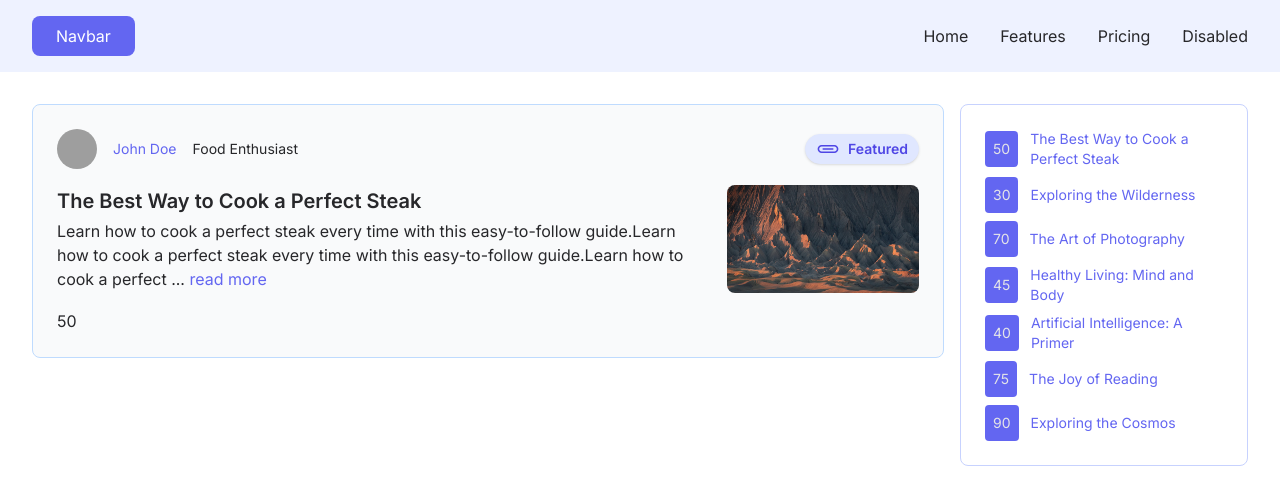
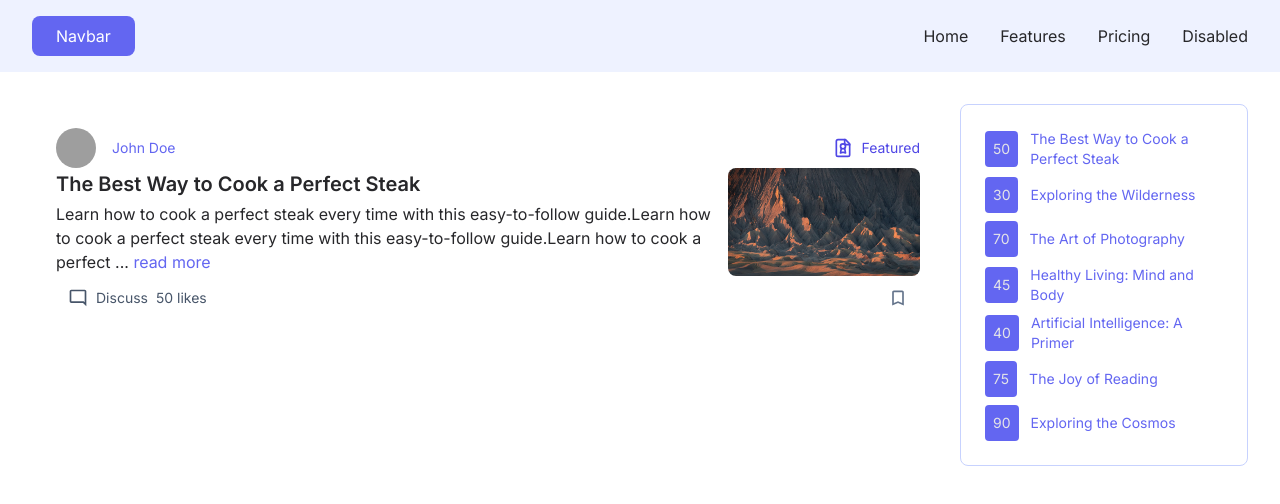
Before and after one commit to imbhaskarn/devboss-ui, a Next.js app: page /home in a window 1280 px wide. Shown: the top 504 px of the page. Built offline with nearby package versions, Linux system fonts and the light colour scheme; grey boxes are pictures that could not be loaded.

Commit message:
article design done

```diff
--- a/components/home/CoverStory.tsx
+++ b/components/home/CoverStory.tsx
@@ -4,6 +4,8 @@ import Image from "next/image";
 import { StarFilledIcon, BadgeIcon } from "@radix-ui/react-icons";
 import { Badge } from "@/components/ui/badge";
 import { Avatar, AvatarFallback, AvatarImage } from "@radix-ui/react-avatar";
+import { LuFileBadge2 } from "react-icons/lu";
+import { MdOutlineModeComment, MdOutlineBookmarkBorder } from "react-icons/md";
 
 const article: any = {
   title: "The Best Way to Cook a Perfect Steak",
@@ -30,8 +32,8 @@ const article: any = {
 export default function Article() {
   return (
     <>
-      <article className="bg-gray-50 w-full rounded-lg border-blue-200 border  p-6 lg:max-w">
-        <div className="flex justify-center items-center flex-col gap-4">
+      <article className="w-full  p-6 border-indigo-100  border-b-2 lg:border-none lg:max-w">
+        <div className="flex justify-center items-center flex-col">
           <div className="w-full flex justify-between items-center rounded-lg">
             <div className="flex justify-center items-center">
               <div className="pr-4">
@@ -55,25 +57,24 @@ export default function Article() {
                     {article.author.name}
                   </Link>
                 </h2>
-                <p className="px-4">{article.author.role}</p>
               </div>
             </div>
             <div className="flex justify-center items-center gap-2">
-              <Badge className="text-sm rounded-full border border-indigo-100 text-indigo-600 bg-indigo-100 hover:bg-indigo-100">
-                <BadgeIcon width={24} height={24} />{" "}
-                <p className="pl-2"> Featured </p>
-              </Badge>
+              <div className="text-sm flex justify-center items-center text-indigo-600">
+                <LuFileBadge2 size={20} />{" "}
+                <p className="hidden pl-2 sm:block"> Featured </p>
+              </div>
             </div>
           </div>
-          <div>
-            <div className="flex justify-start gap-4">
+          <div className="borer rounded-lg border-indigo-200">
+            <div className="flex gap-2 flex-col sm:flex-row sm:justify-start sm:items-center">
               <div className="flex flex-col items-start justify-center">
                 <div>
-                  <h1 className="text-xl mb-1 font-semibold text-left">
+                  <h1 className="test-base sm:text-xl mb-1 font-semibold text-left">
                     {article.title}
                   </h1>
                 </div>
-                <div className="text-left block">
+                <div className="text-left hidden sm:block">
                   <p>
                     {article.description.slice(0, 180) + "..."}
                     <Link
@@ -114,9 +115,32 @@ export default function Article() {
           </div>
 
           <div className="w-full flex justify-start items-center">
-            <div> {article.likes} </div>
-            <div></div>
-            <div></div>
+            <section className="flex w-full flex-col gap-5">
+              <div className="p-3 flex flex-row items-center justify-between text-slate-600 dark:text-slate-300 text-sm ">
+                <div className="flex flex-row items-center justify-start gap-2">
+                  <Link href="/discussions/post/660e8c6f382d9a32cf9928bb?source=discuss_feed_card_button">
+                    <div className="flex gap-2 justify-center items-center">
+                      <MdOutlineModeComment size={20} />
+                      <span className="css-m0svy7">Discuss</span>
+                    </div>
+                  </Link>
+                  <span className="flex justify-center items-center">
+                    <p className="text-nowrap"> {article.likes} likes </p>
+                  </span>
+                </div>
+                <div className="w-full flex-row items-center justify-end flex gap-1">
+                  <button
+                    className="bookmark-button"
+                    aria-label="Bookmark post"
+                    data-state="closed"
+                  >
+                    <span className="text-slate-500 dark:text-slate-400 group-hover:text-blue-600">
+                      <MdOutlineBookmarkBorder size={20} />
+                    </span>
+                  </button>
+                </div>
+              </div>
+            </section>
           </div>
         </div>
       </article>
--- a/package.json
+++ b/package.json
@@ -16,6 +16,7 @@
     "next": "14.1.4",
     "react": "^18",
     "react-dom": "^18",
+    "react-icons": "^5.0.1",
     "tailwind-merge": "^2.2.2",
     "tailwindcss-animate": "^1.0.7"
   },
```
Also changed, not shown: 1 other file (tests, documents, lock files or other folders).
